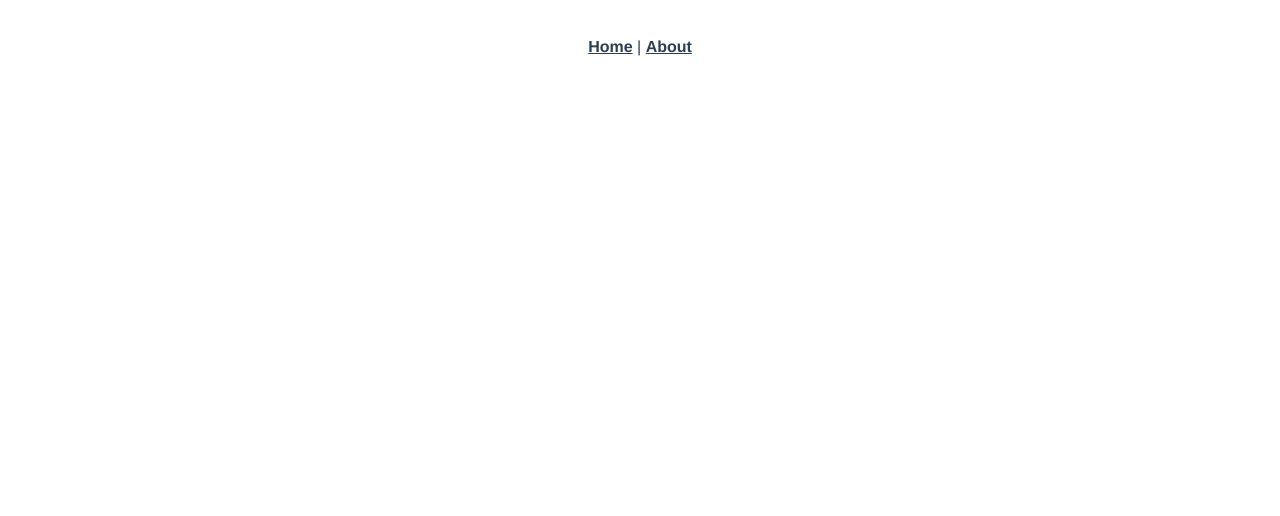
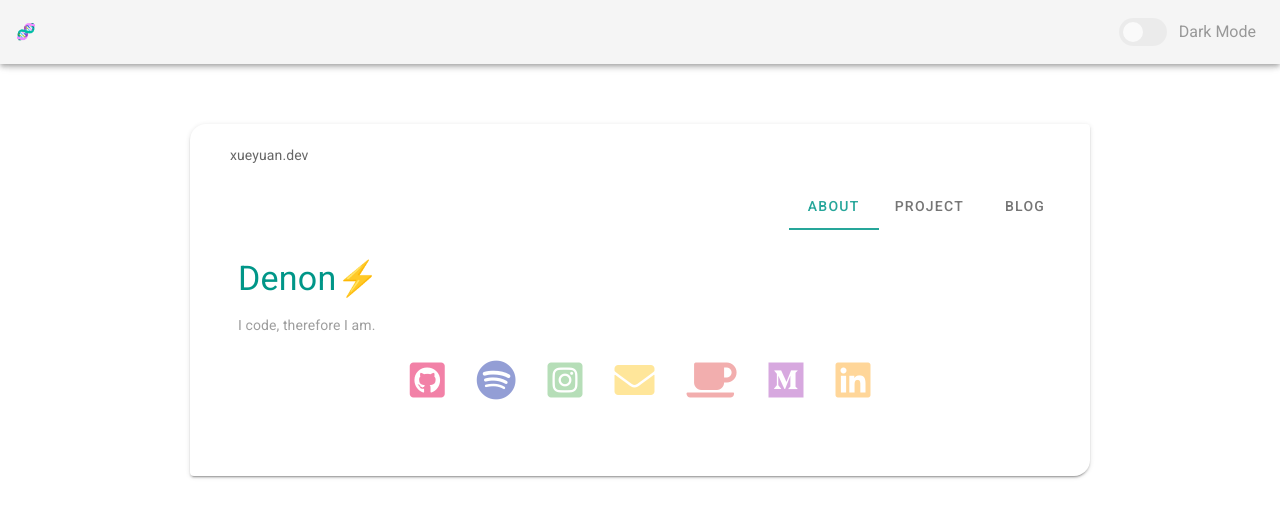
Before and after one commit to xue-yuan/xue-yuan.github.io, a Vue app: page /#/home in a window 1280 px wide. Shown: the top 516 px of the page. Built offline with nearby package versions, Linux system fonts and the light colour scheme.

Commit message:
initial commit

```diff
--- a/public/index.html
+++ b/public/index.html
@@ -6,6 +6,8 @@
     <meta name="viewport" content="width=device-width,initial-scale=1.0">
     <link rel="icon" href="<%= BASE_URL %>favicon.ico">
     <title><%= htmlWebpackPlugin.options.title %></title>
+    <link rel="stylesheet" href="https://fonts.googleapis.com/css?family=Roboto:100,300,400,500,700,900">
+    <link rel="stylesheet" href="https://cdn.jsdelivr.net/npm/@mdi/font@latest/css/materialdesignicons.min.css">
   </head>
   <body>
     <noscript>
--- a/src/App.vue
+++ b/src/App.vue
@@ -1,32 +1,48 @@
 <template>
-  <div id="app">
-    <div id="nav">
-      <router-link to="/">Home</router-link> |
-      <router-link to="/about">About</router-link>
-    </div>
-    <router-view/>
-  </div>
+  <v-app :style="`background: ${dark? darkTheme: lightTheme}; transition-delay: 0.01s`">
+    <v-app-bar
+      app
+      :dark="dark"
+    >
+      <div class="ml-auto">
+        <a to="/">🧬</a>
+      </div>
+      <v-spacer></v-spacer>
+      <div class="ml-auto my-auto pt-4 mr-2">
+        <keep-alive>
+          <v-switch disabled :label="`${dark ? 'Light': 'Dark'} Mode`" inset color="white" :dark="dark" v-model="dark"></v-switch>
+        </keep-alive>
+      </div>
+    </v-app-bar>
+    <v-content>
+      <v-container>
+        <router-view :dark="dark"></router-view>
+      </v-container>
+    </v-content>
+    <v-footer>
+
+    </v-footer>
+  </v-app>
 </template>
 
-<style lang="scss">
-#app {
-  font-family: Avenir, Helvetica, Arial, sans-serif;
-  -webkit-font-smoothing: antialiased;
-  -moz-osx-font-smoothing: grayscale;
-  text-align: center;
-  color: #2c3e50;
-}
+<script>
+// import HelloWorld from './components/HelloWorld';
 
-#nav {
-  padding: 30px;
+export default {
+  name: 'App',
+  components: {
+    // HelloWorld,
+  },
 
-  a {
-    font-weight: bold;
-    color: #2c3e50;
+  data: () => ({
+    dark: false,
+    darkTheme: '#212121',
+    lightTheme: '#FFFFFF',
+  }),
+  methods: {
+  },
+  computed: {
+  },
 
-    &.router-link-exact-active {
-      color: #42b983;
-    }
-  }
-}
-</style>
+};
+</script>
--- a/src/main.js
+++ b/src/main.js
@@ -3,11 +3,13 @@ import App from './App.vue'
 import './registerServiceWorker'
 import router from './router'
 import store from './store'
+import vuetify from './plugins/vuetify';
 
 Vue.config.productionTip = false
 
 new Vue({
   router,
   store,
+  vuetify,
   render: h => h(App)
 }).$mount('#app')
--- /dev/null
+++ b/src/plugins/vuetify.js
@@ -0,0 +1,11 @@
+import '@fortawesome/fontawesome-free/css/all.css'
+import Vue from 'vue';
+import Vuetify from 'vuetify/lib';
+
+Vue.use(Vuetify);
+
+export default new Vuetify({
+  icons: {
+    iconfont: 'fa',
+  },
+});
--- a/src/router/index.js
+++ b/src/router/index.js
@@ -1,22 +1,51 @@
 import Vue from 'vue'
 import VueRouter from 'vue-router'
-import Home from '../views/Home.vue'
+// import Home from '../views/Home.vue'
+import Test from '../views/Test.vue'
+import Profile from '../views/Profile.vue'
 
 Vue.use(VueRouter)
 
   const routes = [
   {
-    path: '/',
-    name: 'Home',
-    component: Home
+    path: '*',
+    name: 'Unknown',
+    component: Profile,
   },
   {
-    path: '/about',
-    name: 'About',
-    // route level code-splitting
-    // this generates a separate chunk (about.[hash].js) for this route
-    // which is lazy-loaded when the route is visited.
-    component: () => import(/* webpackChunkName: "about" */ '../views/About.vue')
+    path: '/',
+    name: 'Profile',
+    component: Profile,
+  },
+  // {
+  //   path: '/home',
+  //   name: 'Home',
+  //   component: Home
+  // },
+  // {
+  //   path: '/about',
+  //   name: 'About',
+  //   // route level code-splitting
+  //   // this generates a separate chunk (about.[hash].js) for this route
+  //   // which is lazy-loaded when the route is visited.
+  //   component: () => import(/* webpackChunkName: "about" */ '../views/About.vue')
+  // },
+  {
+    path: '/test',
+    name: 'Test',
+    component: Test,
+  },
+  {
+    path: "/http*",
+    beforeEnter: to => {
+      window.open(to.fullPath.substring(1), '_blank');
+    }
+  },
+  {
+    path: "/mailto*",
+    beforeEnter: to => {
+      window.open(to.fullPath.substring(1), '_blank');
+    }
   }
 ]
 
--- a/src/views/Home.vue
+++ b/src/views/Home.vue
@@ -1,7 +1,11 @@
 <template>
   <div class="home">
-    <img alt="Vue logo" src="../assets/logo.png">
-    <HelloWorld msg="Welcome to Your Vue.js App"/>
+    <v-container>
+      <div class="text-center">
+        <img class="mx-auto" alt="Vue logo" src="../assets/logo.png">
+      </div>
+      <HelloWorld msg="Welcome to Your Vue.js App"/>
+    </v-container>
   </div>
 </template>
 
--- /dev/null
+++ b/src/views/Profile.vue
@@ -0,0 +1,80 @@
+<template>
+  <div class="profile py-12">
+    <v-card hover shaped max-width="900" class="mx-auto" :dark="dark">
+      <v-card-text class="pb-0 px-10 pt-5">
+          <p>xueyuan.dev</p>
+      </v-card-text>
+      <v-tabs
+        color="teal lighten-1"
+        slider-color="teal lighten-1"
+        class="px-5 pb-10"
+        right
+        :dark="dark"
+      >
+        <v-tab :dark="dark">About</v-tab>
+        <v-tab :dark="dark">Project</v-tab>
+        <v-tab :dark="dark">Blog</v-tab>
+          <v-tab-item background-color="primary">
+            <v-container :dark="dark">
+              <v-card-text :dark="dark">
+                <p class="display-1 teal--text">Denon⚡️</p>
+                <p class="grey--text">I code, therefore I am.</p>
+                <div class="text-center">
+                  <v-btn-toggle
+                    :dark="dark"
+                    borderless
+                    group
+                    class="p-10"
+                  >
+                    <v-btn to="https://github.com/xue-yuan">
+                      <v-icon color="pink lighten-2" x-large>fab fa-github-square</v-icon>
+                    </v-btn>
+                    <v-btn to="https://open.spotify.com/user/uisuell">
+                      <v-icon color="indigo lighten-2" x-large>fab fa-spotify</v-icon>
+                    </v-btn>
+                    <v-btn to="https://instagram.com/__xueyuan">
+                      <v-icon color="green lighten-3" x-large>fab fa-instagram-square</v-icon>
+                    </v-btn>
+                    <v-btn to="mailto://denon@xueyuan.dev">
+                      <v-icon color="amber lighten-3" x-large>fas fa-envelope</v-icon>
+                    </v-btn>
+                    <v-btn to="https://blog.xueyuan.dev">
+                      <v-icon color="red lighten-3" x-large>fas fa-coffee</v-icon>
+                    </v-btn>
+                    <v-btn to="https://medium.com/@denon.d">
+                      <v-icon color="purple lighten-3" x-large>fab fa-medium</v-icon>
+                    </v-btn>
+                    <v-btn to="http://linkedin.com/in/denon9527">
+                      <v-icon color="orange lighten-3" x-large>fab fa-linkedin</v-icon>
+                    </v-btn>
+                  </v-btn-toggle>
+                </div>
+                <!-- <p>{{ dark }}</p> -->
+              </v-card-text>
+            </v-container>
+          </v-tab-item>
+          <v-tab-item class="text-center" :style="`background: ${dark? darkTheme: lightTheme};`">
+
+
+          </v-tab-item>
+          <v-tab-item :style="`background: ${dark? darkTheme: lightTheme};`"></v-tab-item>
+      </v-tabs>
+    </v-card>
+  </div>
+</template>
+
+<script>
+export default {
+  name: 'Profile',
+  props: ['dark'],
+  data() {
+    return {
+      darkTheme: '#212121',
+      lightTheme: '#FAFAFA',
+    }
+  },
+  methods: {
+
+  },
+}
+</script>
--- /dev/null
+++ b/src/views/Test.vue
@@ -0,0 +1,11 @@
+<template>
+  <div class="test">
+    <h1>This is test page.</h1>
+  </div>
+</template>
+
+<script>
+export default {
+  name: 'Test',
+}
+</script>
--- /dev/null
+++ b/vue.config.js
@@ -0,0 +1,5 @@
+module.exports = {
+  "transpileDependencies": [
+    "vuetify"
+  ]
+}
```
Also changed, not shown: package.json (+6 -1 lines), src/components/HelloWorld.vue (+145 -56 lines), src/assets/logo.svg (added), 1 other file (tests, documents, lock files or other folders).
